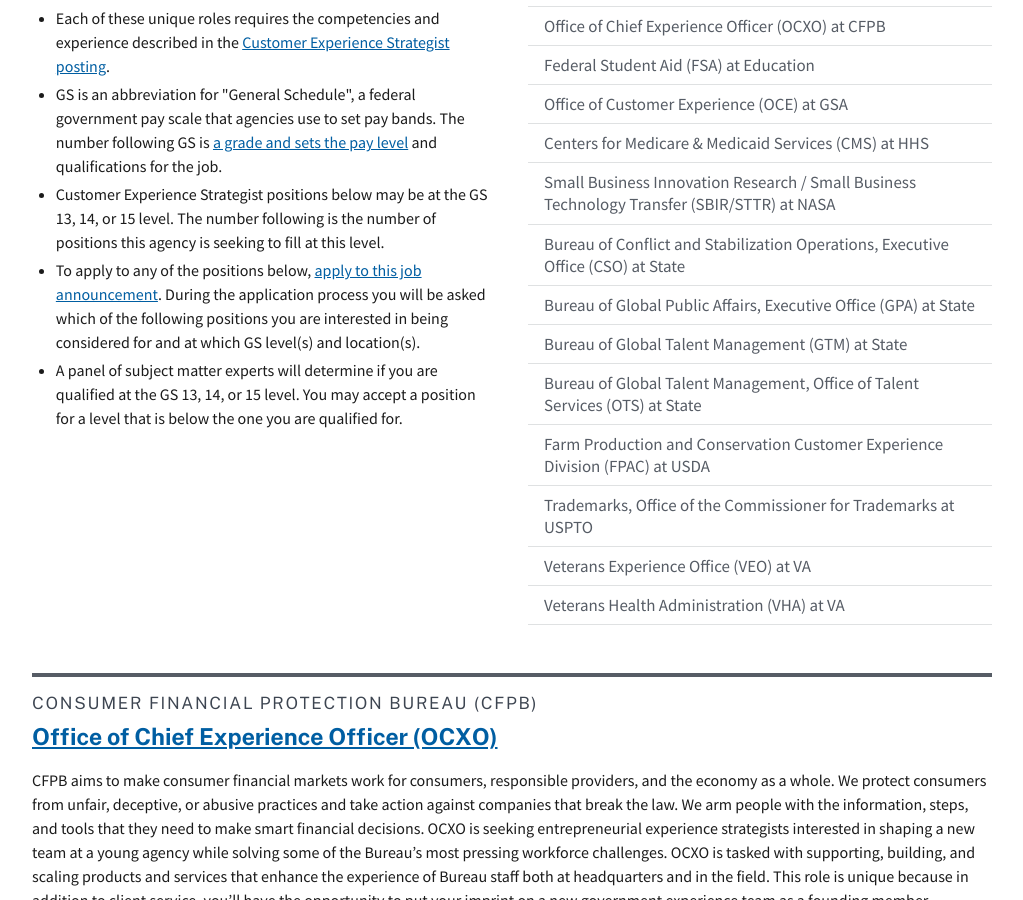
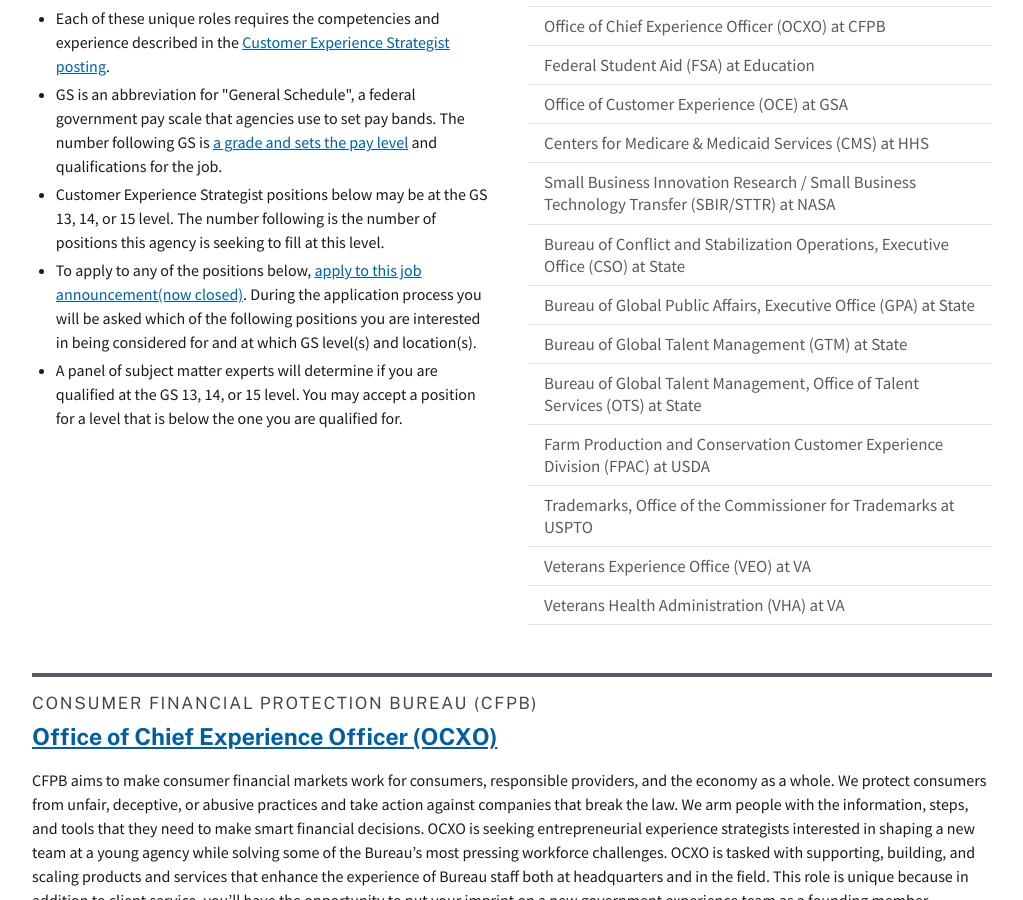
Before and after one commit to usds/SME-QA-Website, a Jekyll site: the page built from pages/actions/govwide-cx-info/cx-govwide.html, in a window 1280 px wide and 900 px high, scrolled down 409 px. Shown: the whole window, without its empty margins (128-1151 px from the left). Built offline with Jekyll 4.4.1, drawn with Linux system fonts in a browser that asks for light colours.

Commit message:
Update cx-govwide.html

```diff
--- a/pages/actions/govwide-cx-info/cx-govwide.html
+++ b/pages/actions/govwide-cx-info/cx-govwide.html
@@ -30,7 +30,7 @@
             <li>Each of these unique roles requires the competencies and experience described in the <a href="{{ page.joa-url }}" target="_blank">Customer Experience Strategist posting</a>.</li>
             <li>GS is an abbreviation for "General Schedule", a federal government pay scale that agencies use to set pay bands. The number following GS is <a href="https://www.usajobs.gov/Help/faq/pay/series-and-grade/" target="_blank">a grade and sets the pay level</a> and qualifications for the job.</li>
             <li>Customer Experience Strategist positions below may be at the GS 13, 14, or 15 level. The number following is the number of positions this agency is seeking to fill at this level.</li>
-            <li>To apply to any of the positions below, <a href="{{ page.joa-url }}" target="_blank">apply to this job announcement</a>. During the application process you will be asked which of the following positions you are interested in being considered for and at which GS level(s) and location(s).</li>
+            <li>To apply to any of the positions below, <a href="{{ page.joa-url }}" target="_blank">apply to this job announcement(now closed)</a>. During the application process you will be asked which of the following positions you are interested in being considered for and at which GS level(s) and location(s).</li>
             <li>A panel of subject matter experts will determine if you are qualified at the GS 13, 14, or 15 level. You may accept a position for a level that is below the one you are qualified for.</li>
           </ul>
         </div>
```
